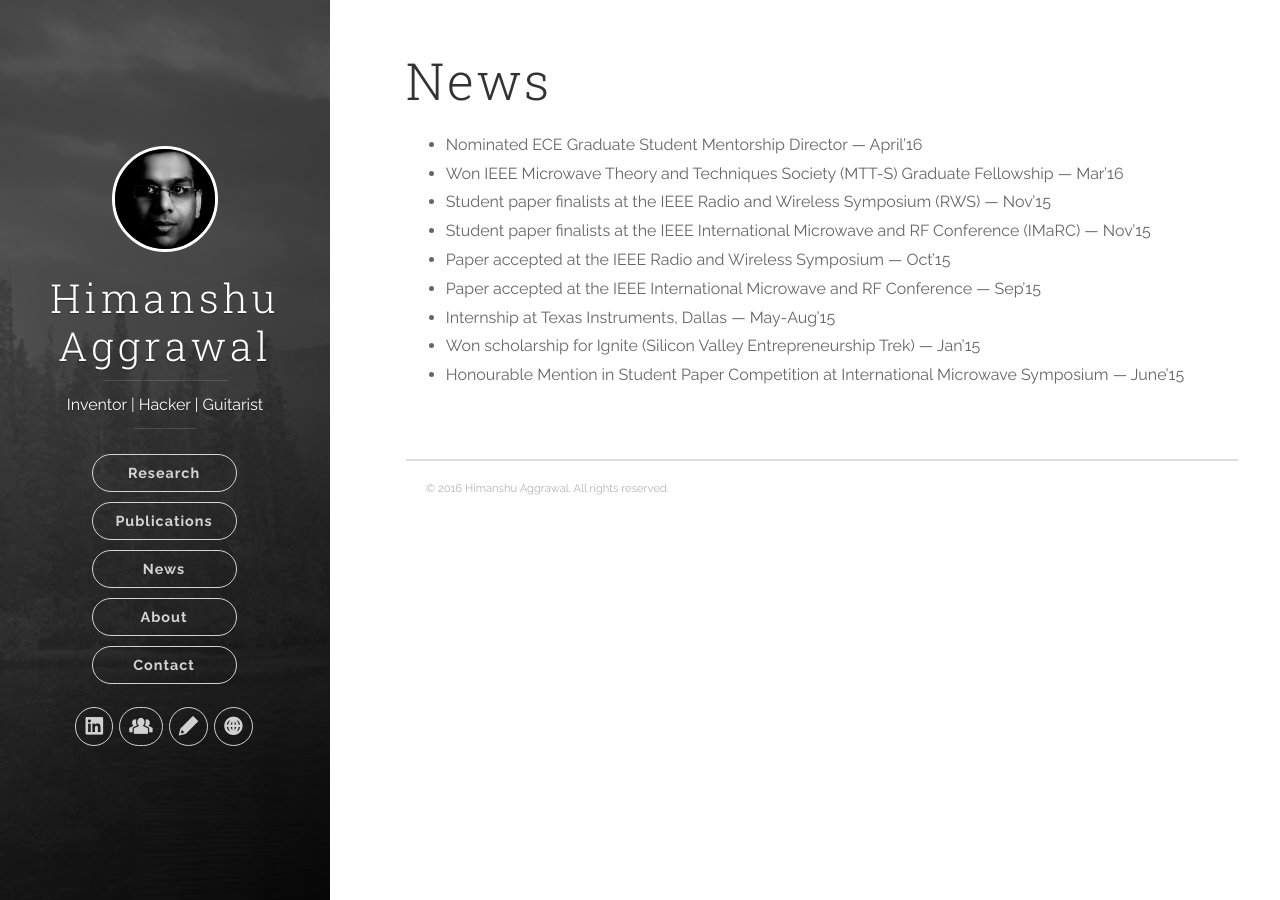
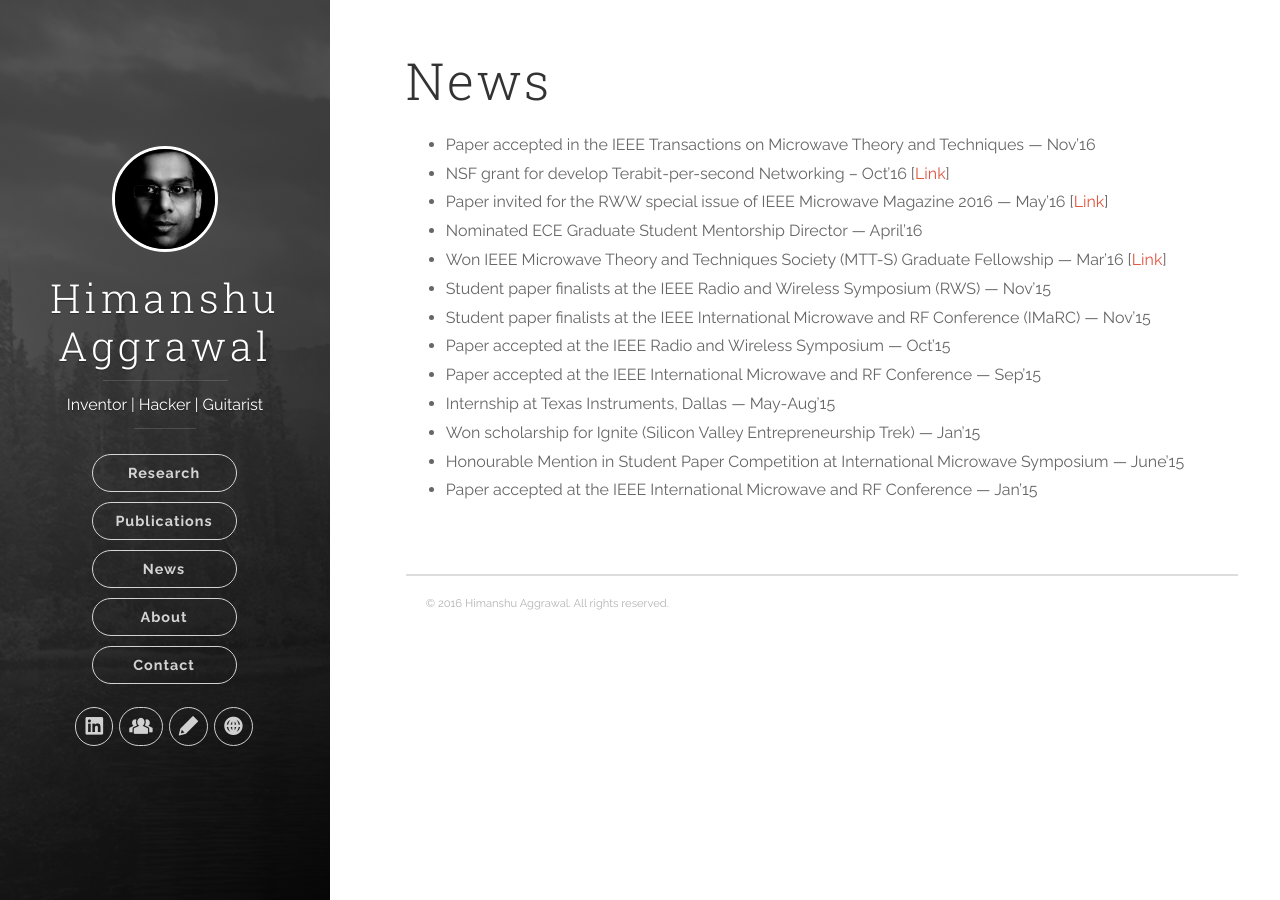
Before and after one commit to ahimanshu13/ahimanshu13.github.io, a Jekyll site: the page built from news/index.md, in a window 1280 px wide. Built offline with Jekyll 4.4.1, drawn with Linux system fonts in a browser that asks for light colours; nearby versions of some CDN libraries.

Commit message:
Updated News

```diff
--- a/news/index.md
+++ b/news/index.md
@@ -4,8 +4,11 @@ title: News
 published: true
 ---
 
+- Paper accepted in the IEEE Transactions on Microwave Theory and Techniques --- Nov'16
+- NSF grant for develop Terabit-per-second Networking – Oct’16 [[Link](http://news.rice.edu/2016/10/11/marconi-inspires-rice-university-design-for-1-terabit-wireless-2/){:target="_blank"}]
+- Paper invited for the RWW special issue of IEEE Microwave Magazine 2016 --- May'16 [[Link](https://www.ece.rice.edu/news/2016_11AB/){:target="_blank"}]
 - Nominated ECE Graduate Student Mentorship Director ---  April'16
-- Won IEEE Microwave Theory and Techniques Society (MTT-S) Graduate Fellowship --- Mar'16
+- Won IEEE Microwave Theory and Techniques Society (MTT-S) Graduate Fellowship --- Mar'16 [[Link](http://www.ece.rice.edu/Content.aspx?id=2147484532){:target="_blank"}]
 - Student paper finalists at the IEEE Radio and Wireless Symposium (RWS) --- Nov'15
 - Student paper finalists at the IEEE International Microwave and RF Conference (IMaRC) --- Nov'15
 - Paper accepted at the IEEE Radio and Wireless Symposium  --- Oct'15
@@ -13,3 +16,4 @@ published: true
 - Internship at Texas Instruments, Dallas  --- May-Aug'15
 - Won scholarship for Ignite (Silicon Valley Entrepreneurship Trek) --- Jan'15
 - Honourable Mention in Student Paper Competition at International Microwave Symposium --- June'15
+- Paper accepted at the IEEE International Microwave and RF Conference --- Jan'15
```
